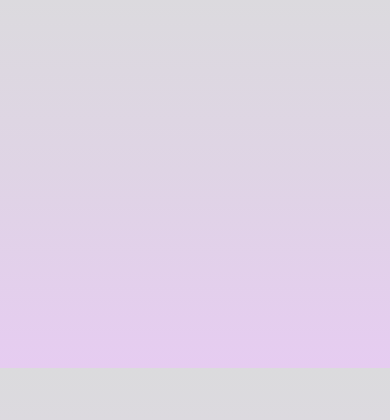
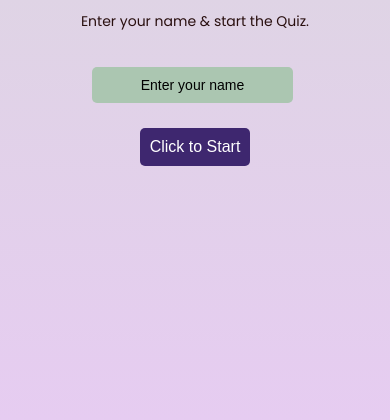
Before and after one commit to YashButani-28/Quizz-Project-v-1, a plain HTML site: page index.html in a window 390 px wide. Shown: the part 424-844 px from the top of the page. Drawn offline with Linux system fonts and the light colour scheme.

Commit message:
issue with back image

```diff
--- a/responsive.css
+++ b/responsive.css
@@ -101,13 +101,16 @@
 }
 
 @media only screen and (max-width: 768px) {
+    body {
+        /* height: 100dvb; */
+    }
 
     .home-page {
         display: flex;
         flex-direction: column;
         justify-content: center;
         align-items: center;
-        /* min-height: 100vh; */
+        min-height: 100dvh;
         margin-top: 0px;
     }
 
@@ -184,6 +187,10 @@
         font-size: 24px;
         padding: 15px 15px 0 15px;
 
+    }
+
+    .instruction-page {
+        min-height: 100%
     }
 
     .welcomeCandidate p {
--- a/style.css
+++ b/style.css
@@ -17,7 +17,7 @@ body {
     background-image: url("./images/1.jfif");
     background-size: cover; */
     background: linear-gradient(to bottom, #dbdbdd 0%, #dfd4e5 50%, #e6ccf1 100%);
-    /* height: 100vh; */
+    height: 100vh;
 }
 
 .container {
@@ -33,7 +33,7 @@ body {
     justify-content: space-around;
     align-items: center;
     flex-wrap: wrap;
-    /* height: 100vh; */
+    height: 100dvh;
     padding: 20px;
     box-sizing: border-box;
 }
@@ -179,6 +179,7 @@ label {
     /* color: rgb(253, 253, 253); */
     color: rgb(90 36 36);
     font-weight: 400;
+
 }
 
 .instruction-title h3 {
@@ -284,6 +285,7 @@ header {
     justify-content: center;
     align-items: center;
     min-height: 300px;
+
     /* background: linear-gradient(to bottom, rgb(73, 122, 122) 0%, rgb(73, 122, 122) 60%, #123b3b 100%); */
     /* box-shadow: 0 0 3px 1px white; */
     color: black;
```
